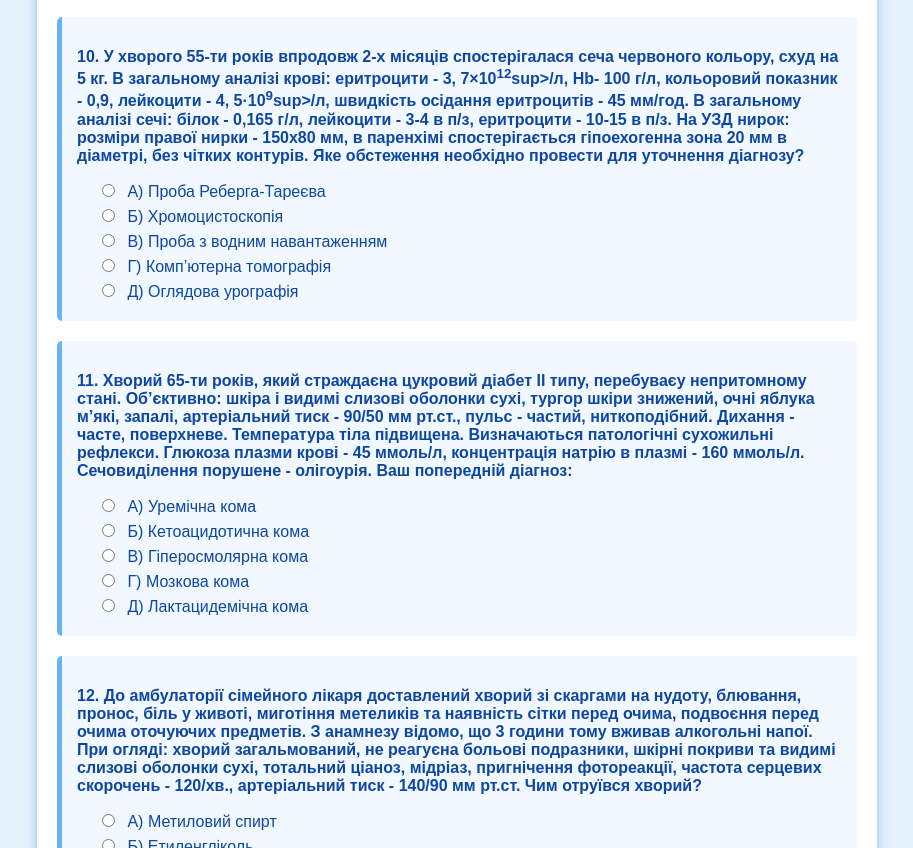
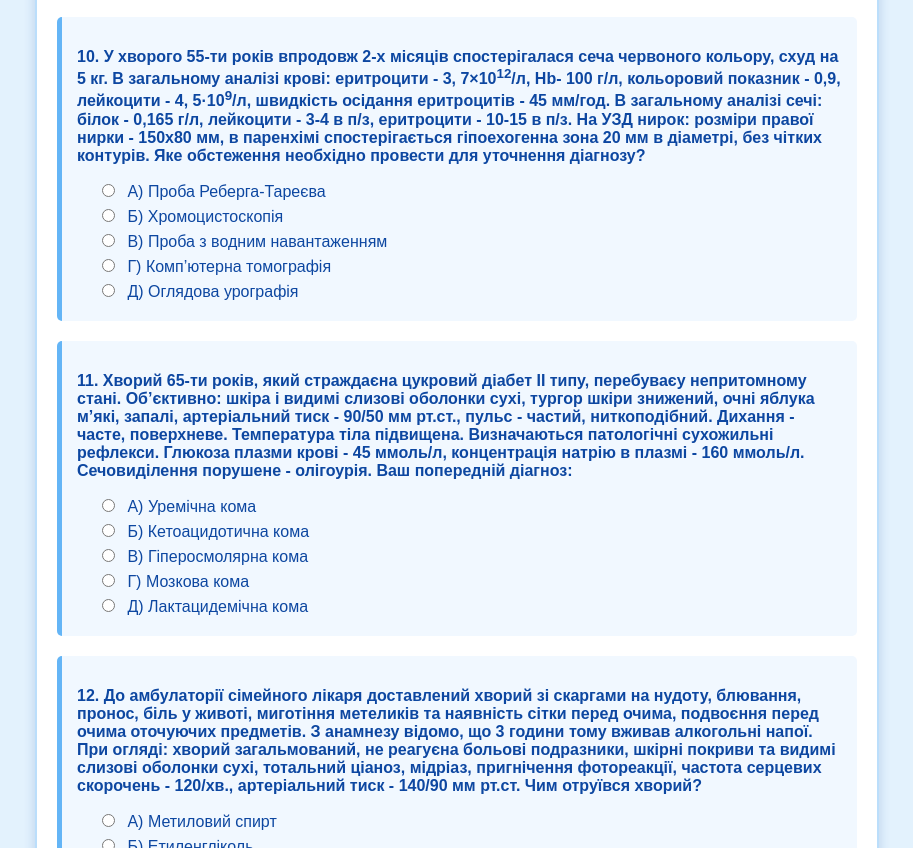
Before and after one commit to amazingAbyss/Tsykavynka, a plain HTML site: page index.html in a window 1280 px wide. Shown: the part 2678-3526 px from the top of the page, without its empty margins (183-1096 px from the left). Drawn offline with Linux system fonts and the light colour scheme.

Commit message:
cut code

```diff
--- a/index.html
+++ b/index.html
@@ -164,7 +164,7 @@
     </div>
 
     <div class="question">
-      <p>10. У хворого 55-ти років впродовж 2-х місяців спостерігалася сеча червоного кольору, схуд на 5 кг. В загальному аналізі крові: еритроцити - 3, 7×10<sup>12</sup>sup>/л, Нb- 100 г/л, кольоровий показник - 0,9, лейкоцити - 4, 5·10<sup>9</sup>sup>/л, швидкість осідання еритроцитів - 45 мм/год. В загальному аналізі сечі: білок - 0,165 г/л, лейкоцити - 3-4 в п/з, еритроцити - 10-15 в п/з. На УЗД нирок: розміри правої нирки - 150x80 мм, в паренхімі спостерігається гіпоехогенна зона 20 мм в діаметрі, без чітких контурів. Яке обстеження необхідно провести для уточнення діагнозу?</p>
+      <p>10. У хворого 55-ти років впродовж 2-х місяців спостерігалася сеча червоного кольору, схуд на 5 кг. В загальному аналізі крові: еритроцити - 3, 7×10<sup>12</sup>/л, Нb- 100 г/л, кольоровий показник - 0,9, лейкоцити - 4, 5·10<sup>9</sup>/л, швидкість осідання еритроцитів - 45 мм/год. В загальному аналізі сечі: білок - 0,165 г/л, лейкоцити - 3-4 в п/з, еритроцити - 10-15 в п/з. На УЗД нирок: розміри правої нирки - 150x80 мм, в паренхімі спостерігається гіпоехогенна зона 20 мм в діаметрі, без чітких контурів. Яке обстеження необхідно провести для уточнення діагнозу?</p>
       <label><input type="radio" name="q10" value="Д"> А) Проба Реберга-Тареєва</label>
       <label><input type="radio" name="q10" value="Ю"> Б) Хромоцистоскопія</label>
       <label><input type="radio" name="q10" value="П"> В) Проба з водним навантаженням</label>
```
